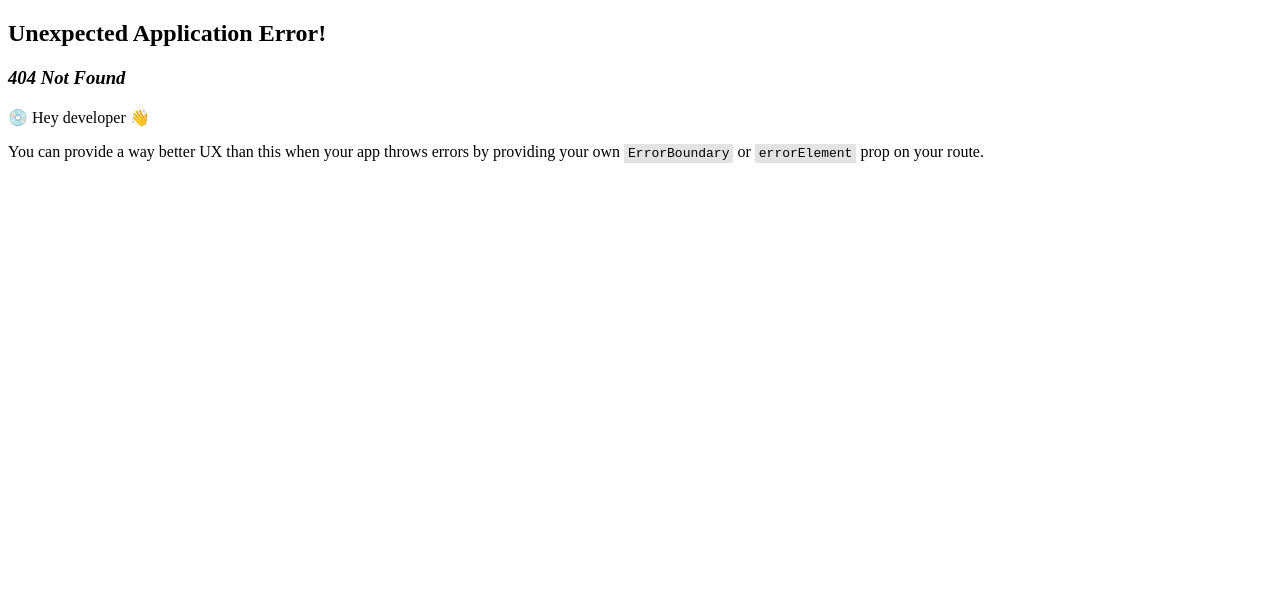
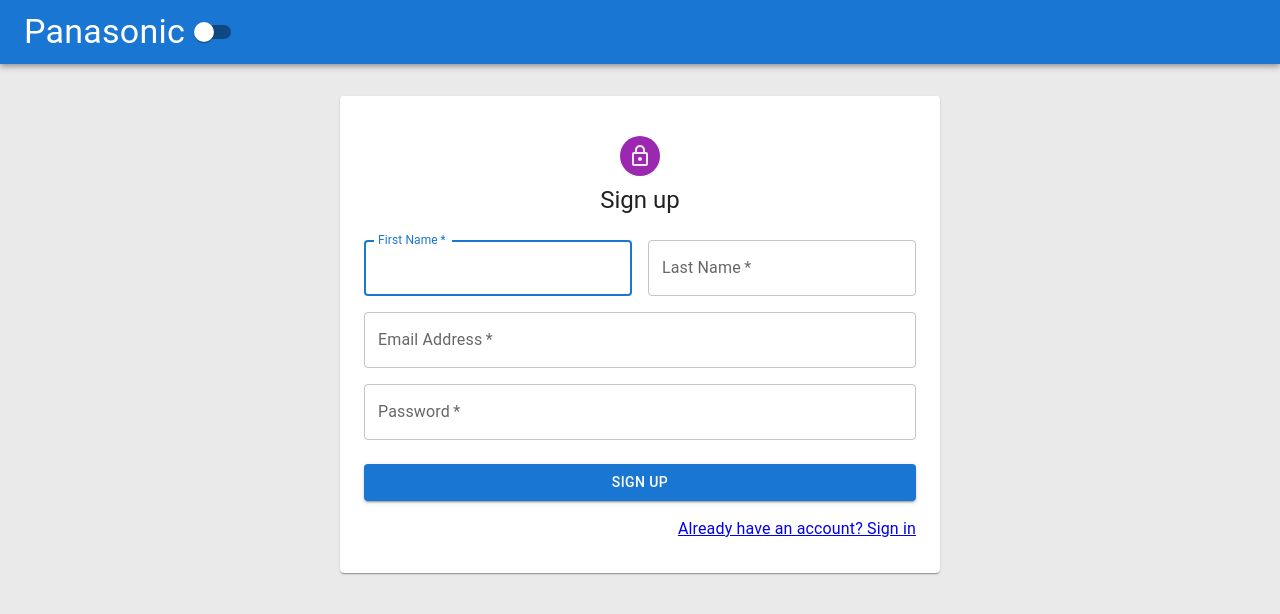
Before and after one commit to RoinerRocha/Panasonic, a React (Create React App) app in the folder frontend/: page /register in a window 1280 px wide. Before the commit this address had no page. Shown: the top 614 px of the page. Built offline with nearby package versions, Linux system fonts and the light colour scheme.

Commit message:
login and register form

```diff
--- a/frontend/src/app/layout/App.tsx
+++ b/frontend/src/app/layout/App.tsx
@@ -3,6 +3,7 @@
 import api from '../api/api';
 import Header from './header';
 import { Container, CssBaseline, ThemeProvider, createTheme } from '@mui/material';
+import { Outlet } from 'react-router-dom';
 
 function App(){
   const [darkMode, setDarkMode] = useState(false);
@@ -25,7 +26,7 @@
       <CssBaseline />
       <Header darkMode={darkMode} handleThemeChange={handleThemeChange}/>
       <Container>
-        <p>Hola Mundo</p>
+        <Outlet />
       </Container>
     </ThemeProvider>
   );
--- /dev/null
+++ b/frontend/src/features/account/Login.tsx
@@ -0,0 +1,81 @@
+import * as React from 'react';
+import Avatar from '@mui/material/Avatar';
+import Button from '@mui/material/Button';
+import TextField from '@mui/material/TextField';
+import Grid from '@mui/material/Grid';
+import Box from '@mui/material/Box';
+import LockOutlinedIcon from '@mui/icons-material/LockOutlined';
+import Typography from '@mui/material/Typography';
+import Container from '@mui/material/Container';
+import { createTheme, ThemeProvider } from '@mui/material/styles';
+import { Paper } from '@mui/material';
+import { Link } from 'react-router-dom';
+
+
+// TODO remove, this demo shouldn't need to reset the theme.
+const defaultTheme = createTheme();
+
+export default function Login() {
+  const handleSubmit = (event: React.FormEvent<HTMLFormElement>) => {
+    event.preventDefault();
+    const data = new FormData(event.currentTarget);
+    console.log({
+      email: data.get('email'),
+      password: data.get('password'),
+    });
+  };
+
+  return (
+      <Container component={Paper} maxWidth="sm"
+            sx={{display: 'flex', flexDirection: 'column', alignItems: 'center', p:4}}>
+          <Avatar sx={{ m: 1, bgcolor: 'secondary.main' }}>
+            <LockOutlinedIcon />
+          </Avatar>
+          <Typography component="h1" variant="h5">
+            Sign in
+          </Typography>
+          <Box component="form" onSubmit={handleSubmit} noValidate sx={{ mt: 1 }}>
+            <TextField
+              margin="normal"
+              required
+              fullWidth
+              id="email"
+              label="Email Address"
+              name="email"
+              autoComplete="email"
+              autoFocus
+            />
+            <TextField
+              margin="normal"
+              required
+              fullWidth
+              name="password"
+              label="Password"
+              type="password"
+              id="password"
+              autoComplete="current-password"
+            />
+            <Button
+              type="submit"
+              fullWidth
+              variant="contained"
+              sx={{ mt: 3, mb: 2 }}
+            >
+              Sign In
+            </Button>
+            <Grid container>
+              <Grid item xs>
+                <Link to="/">
+                  Forgot password?
+                </Link>
+              </Grid>
+              <Grid item>
+                <Link to="/register">
+                  {"Don't have an account? Sign Up"}
+                </Link>
+              </Grid>
+            </Grid>
+          </Box>
+      </Container>
+  );
+}
--- /dev/null
+++ b/frontend/src/features/account/Register.tsx
@@ -0,0 +1,99 @@
+import * as React from 'react';
+import Avatar from '@mui/material/Avatar';
+import Button from '@mui/material/Button';
+import TextField from '@mui/material/TextField';
+import Grid from '@mui/material/Grid';
+import Box from '@mui/material/Box';
+import LockOutlinedIcon from '@mui/icons-material/LockOutlined';
+import Typography from '@mui/material/Typography';
+import Container from '@mui/material/Container';
+import { Paper } from '@mui/material';
+import { Link } from 'react-router-dom';
+
+
+
+// TODO remove, this demo shouldn't need to reset the theme.
+
+export default function SignUp() {
+  const handleSubmit = (event: React.FormEvent<HTMLFormElement>) => {
+    event.preventDefault();
+    const data = new FormData(event.currentTarget);
+    console.log({
+      email: data.get('email'),
+      password: data.get('password'),
+    });
+  };
+
+  return (
+      <Container component={Paper} maxWidth="sm"
+          sx={{display: 'flex', flexDirection: 'column', alignItems: 'center', p:4}}>
+          <Avatar sx={{ m: 1, bgcolor: 'secondary.main' }}>
+            <LockOutlinedIcon />
+          </Avatar>
+          <Typography component="h1" variant="h5">
+            Sign up
+          </Typography>
+          <Box component="form" noValidate onSubmit={handleSubmit} sx={{ mt: 3 }}>
+            <Grid container spacing={2}>
+              <Grid item xs={12} sm={6}>
+                <TextField
+                  autoComplete="given-name"
+                  name="firstName"
+                  required
+                  fullWidth
+                  id="firstName"
+                  label="First Name"
+                  autoFocus
+                />
+              </Grid>
+              <Grid item xs={12} sm={6}>
+                <TextField
+                  required
+                  fullWidth
+                  id="lastName"
+                  label="Last Name"
+                  name="lastName"
+                  autoComplete="family-name"
+                />
+              </Grid>
+              <Grid item xs={12}>
+                <TextField
+                  required
+                  fullWidth
+                  id="email"
+                  label="Email Address"
+                  name="email"
+                  autoComplete="email"
+                />
+              </Grid>
+              <Grid item xs={12}>
+                <TextField
+                  required
+                  fullWidth
+                  name="password"
+                  label="Password"
+                  type="password"
+                  id="password"
+                  autoComplete="new-password"
+                />
+              </Grid>
+            </Grid>
+            <Button
+              type="submit"
+              fullWidth
+              variant="contained"
+              sx={{ mt: 3, mb: 2 }}
+            >
+              Sign Up
+            </Button>
+            <Grid container justifyContent="flex-end">
+              <Grid item>
+                <Link to="/login">
+                  Already have an account? Sign in
+                </Link>
+              </Grid>
+            </Grid>
+          </Box>
+      </Container>
+  );
+}
--- /dev/null
+++ b/frontend/src/features/home/HomePage.tsx
@@ -0,0 +1,9 @@
+import { Typography } from "@mui/material";
+
+export default function HomePage() {
+    return (
+        <Typography variant="h2">
+            Home Page
+        </Typography>
+    )
+}
```
Also changed, not shown: frontend/src/app/router/Routes.tsx (+6 -1 lines).
